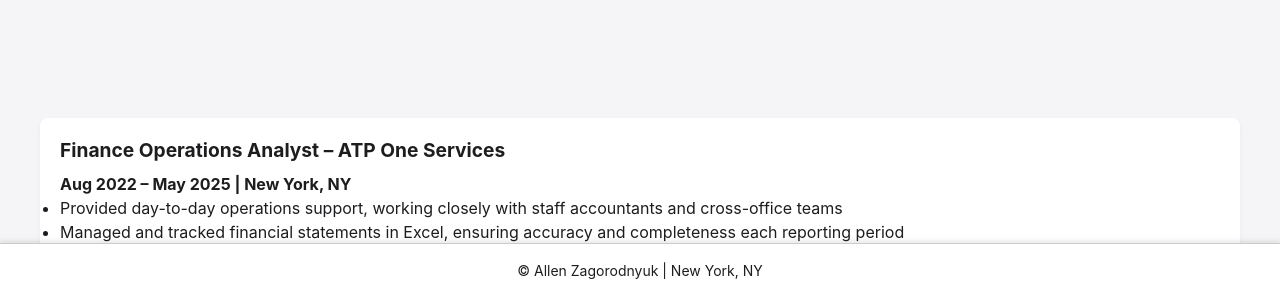
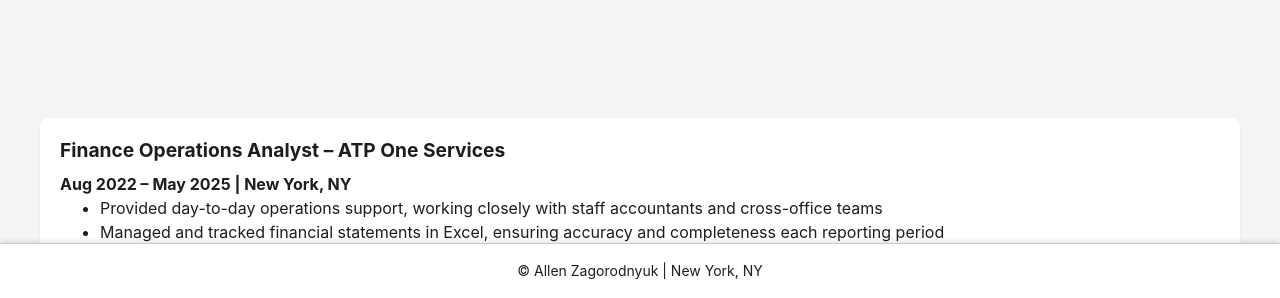
Before and after one commit to alzagorodnyuk/Website, a plain HTML site: page experience.html in a window 1280 px wide. Shown: the part 502-800 px from the top of the page. Drawn offline with Linux system fonts and the light colour scheme.

Commit message:
Update experience.html

```diff
--- a/experience.html
+++ b/experience.html
@@ -147,7 +147,7 @@
       <div class="project">
         <h3>Finance Operations Analyst – ATP One Services</h3>
         <h4>Aug 2022 – May 2025 | New York, NY</h4>
-        <ul>
+        <ul style="padding-left: 2.5em;">
           <li>Provided day-to-day operations support, working closely with staff accountants and cross-office teams</li>
           <li>Managed and tracked financial statements in Excel, ensuring accuracy and completeness each reporting period</li>
         </ul>
```
